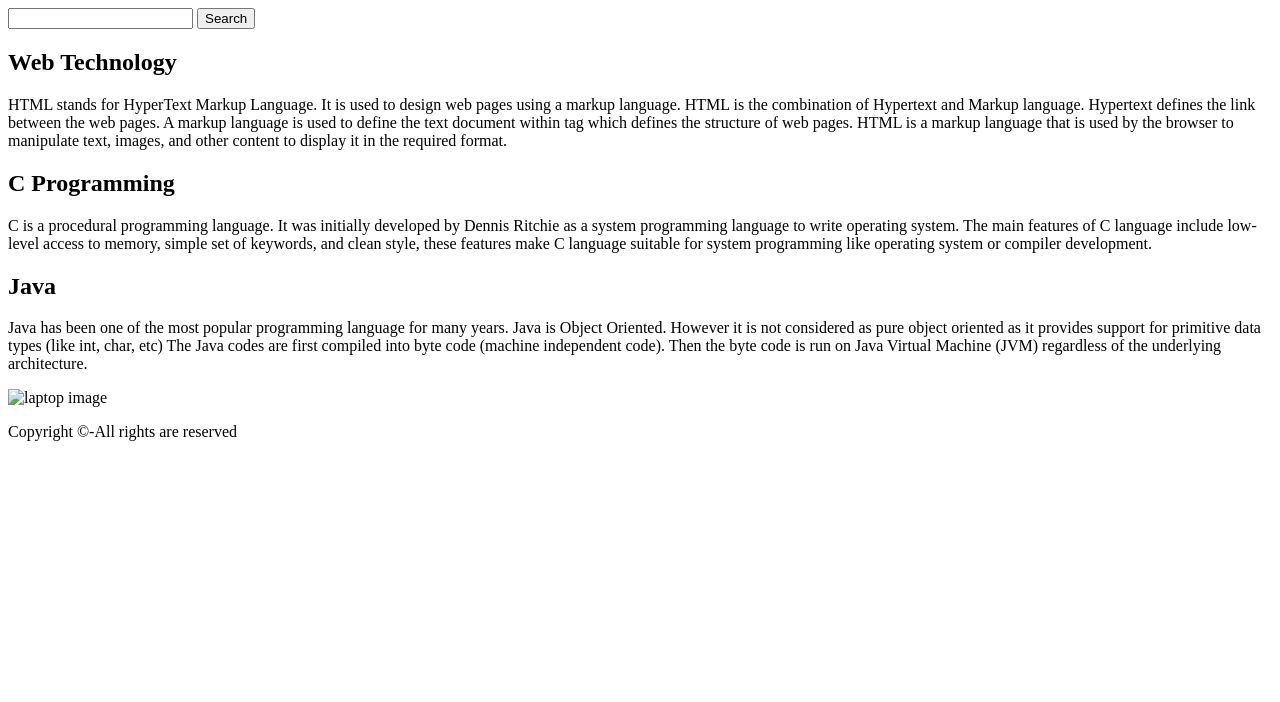
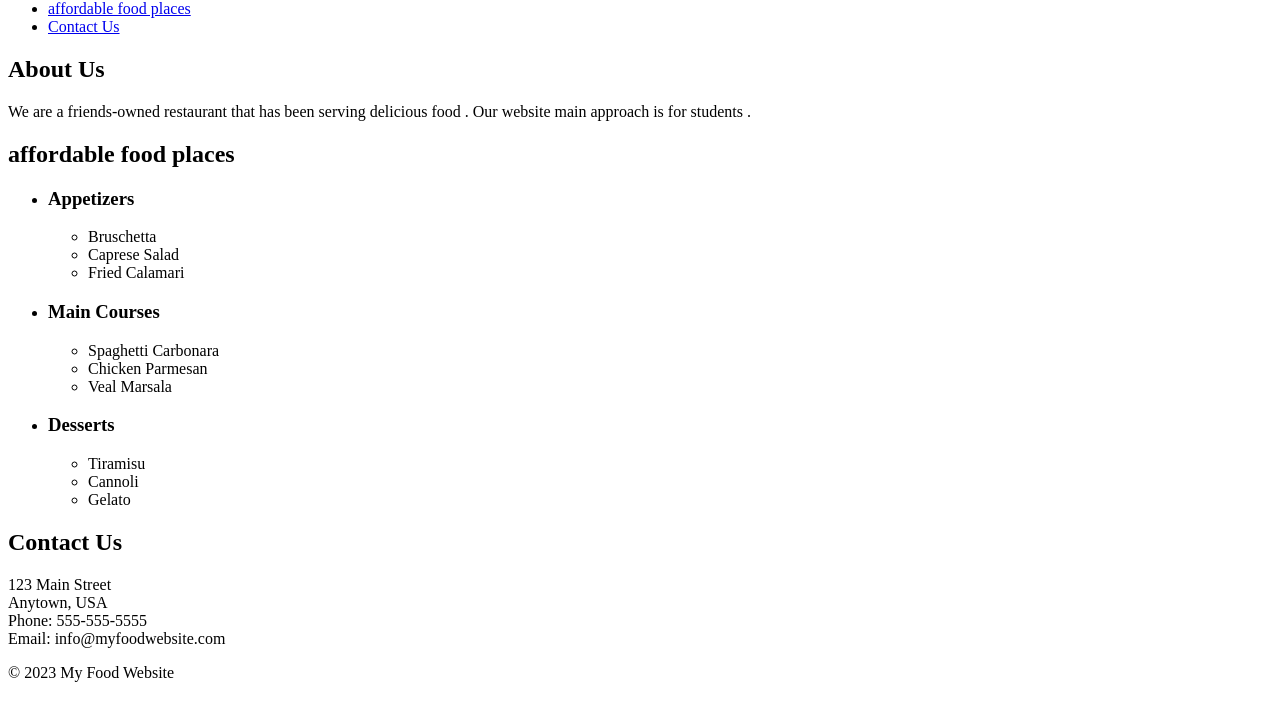
Before and after one commit to Bhagipvt/BSSH4, a website: page src/index.html in a window 1280 px wide. Shown: the part 98-800 px from the top of the page. Drawn offline with Linux system fonts and the light colour scheme.

Commit message:
Update index.html

```diff
--- a/src/index.html
+++ b/src/index.html
@@ -1,117 +1,63 @@
 <!DOCTYPE html>
-
 <html>
-
   <head>
-	<title>
-		FAB4-develop
-	</title>
+    <title>CLOUD 4 food</title>
   </head>
-
   <body>
-	<nav class="navbar background">
-		<ul class="nav-list">
-			<div class="logo">
-				<img src="logo.png">
-			</div>
-			<li><a href="#web">Web Technology</a></li>
-			<li><a href="#program">C Programming</a></li>
-			<li><a href="#course">Courses</a></li>
+    <header>
+      <h1>Welcome to My Food Website</h1>
+      <nav>
+        <ul>
+          <li><a href="#about">About Us</a></li>
+          <li><a href="#affordable food places">affordable food places</a></li>
+          <li><a href="#contact">Contact Us</a></li>
         </ul>
-
-		<div class="rightNav">
-			<input type="text" name="search" id="search">
-			<button class="btn btn-sm">Search</button>
-		</div>
       </nav>
-
-	<section class="firstsection">
-		<div class="box-main">
-			<div class="firstHalf">
-				<h1 class="text-big" id="web">
-					Web Technology
-				</h1>
-
-				<p class="text-small">
-					HTML stands for HyperText Markup
-					Language. It is used to design
-					web pages using a markup language.
-					HTML is the combination of Hypertext
-					and Markup language. Hypertext
-					defines the link between the web
-					pages. A markup language is used
-					to define the text document within
-					tag which defines the structure of
-					web pages. HTML is a markup language
-					that is used by the browser to
-					manipulate text, images, and other
-					content to display it in the required
-					format.
-				</p>
-
-
-			</div>
-		</div>
+    </header>
+    <main>
+      <section id="about">
+        <h2>About Us</h2>
+        <p>We are a friends-owned restaurant that has been serving delicious food . Our website main approach  is for students .</p>
       </section>
-
-	<section class="secondsection">
-		<div class="box-main">
-			<div class="secondHalf">
-				<h1 class="text-big" id="program">
-					C Programming
-				</h1>
-				<p class="text-small">
-					C is a procedural programming language.
-					It was initially developed by Dennis
-					Ritchie as a system programming
-					language to write operating system.
-					The main features of C language include
-					low-level access to memory, simple set
-					of keywords, and clean style, these
-					features make C language suitable for
-					system programming like operating system
-					or compiler development.
-				</p>
-
-
-			</div>
-		</div>
+      <section id="menu">
+        <h2>affordable food places</h2>
+        <ul>
+          <li>
+            <h3>Appetizers</h3>
+            <ul>
+              <li>Bruschetta</li>
+              <li>Caprese Salad</li>
+              <li>Fried Calamari</li>
+            </ul>
+          </li>
+          <li>
+            <h3>Main Courses</h3>
+            <ul>
+              <li>Spaghetti Carbonara</li>
+              <li>Chicken Parmesan</li>
+              <li>Veal Marsala</li>
+            </ul>
+          </li>
+          <li>
+            <h3>Desserts</h3>
+            <ul>
+              <li>Tiramisu</li>
+              <li>Cannoli</li>
+              <li>Gelato</li>
+            </ul>
+          </li>
+        </ul>
       </section>
-
-	<section class="section">
-		<div class="paras">
-			<h1 class="sectionTag text-big">Java</h1>
-
-			<p class="sectionSubTag text-small">
-				Java has been one of the most
-				popular programming language
-				for many years. Java is Object
-				Oriented. However it is not
-				considered as pure object oriented
-				as it provides support for primitive
-				data types (like int, char, etc) The
-				Java codes are first compiled into byte
-				code (machine independent code). Then
-				the byte code is run on Java Virtual
-				Machine (JVM) regardless of the
-				underlying architecture.
-			</p>
-
-
-		</div>
-
-		<div class="thumbnail">
-			<img src="img.png" alt="laptop image">
-		</div>
+      <section id="contact">
+        <h2>Contact Us</h2>
+        <p>123 Main Street<br>
+           Anytown, USA<br>
+           Phone: 555-555-5555<br>
+           Email: info@myfoodwebsite.com</p>
       </section>
-
-	<footer class="background">
-		<p class="text-footer">
-			Copyright ©-All rights are reserved
-		</p>
-
-
+    </main>
+    <footer>
+      <p>&copy; 2023 My Food Website</p>
     </footer>
   </body>
-
 </html>
```
Lines whose indentation alone changed are shown as unchanged.
